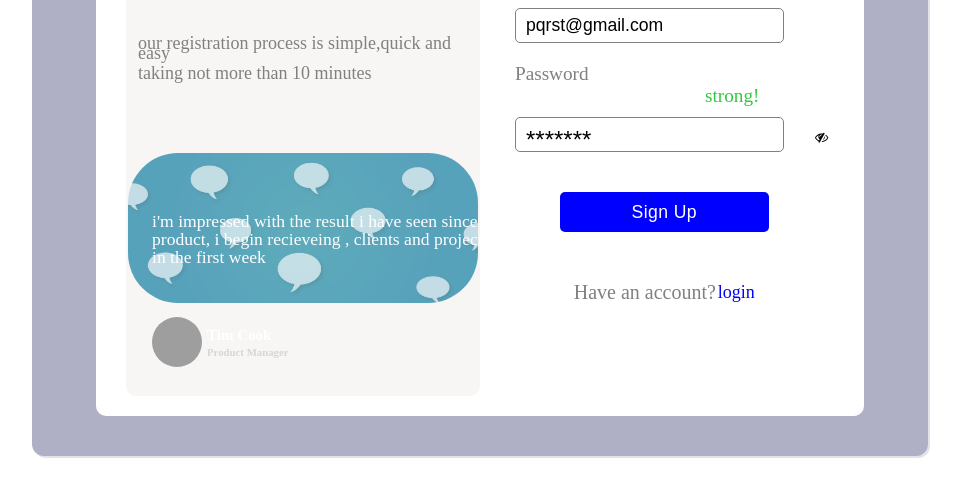
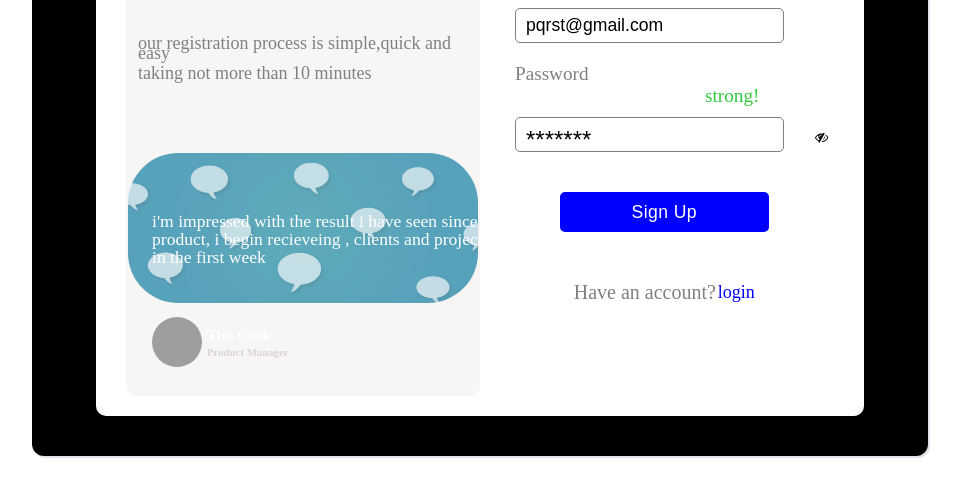
Before and after one commit to shriyash-82/Log-in-form-template, a plain HTML site: page index.html in a window 1280 px wide. Shown: the part 304-800 px from the top of the page, without its empty margins (160-1121 px from the left). Drawn offline with Linux system fonts and the light colour scheme; grey boxes are pictures that could not be loaded.

Commit message:
changes made in css

```diff
--- a/style.css
+++ b/style.css
@@ -12,7 +12,7 @@ body{
 
 }
 .maincontainer{
-    background-color: rgb(175, 175, 197);
+    background-color: black;
     width:70vw;
     /* border:1px solid black; */
     height:90vh;
```
